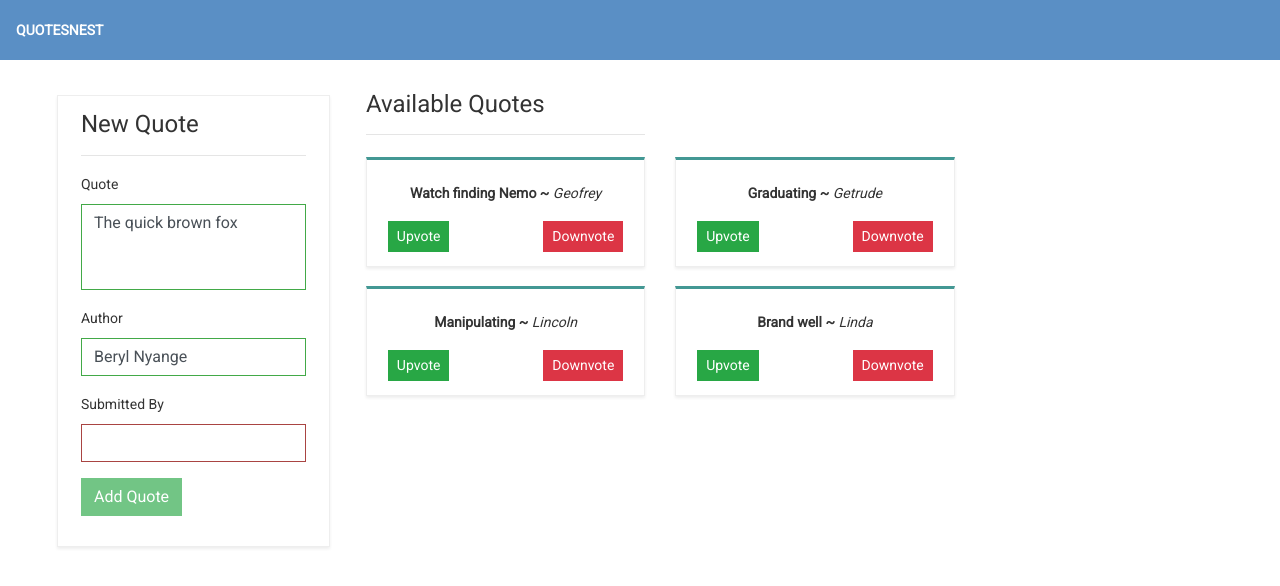
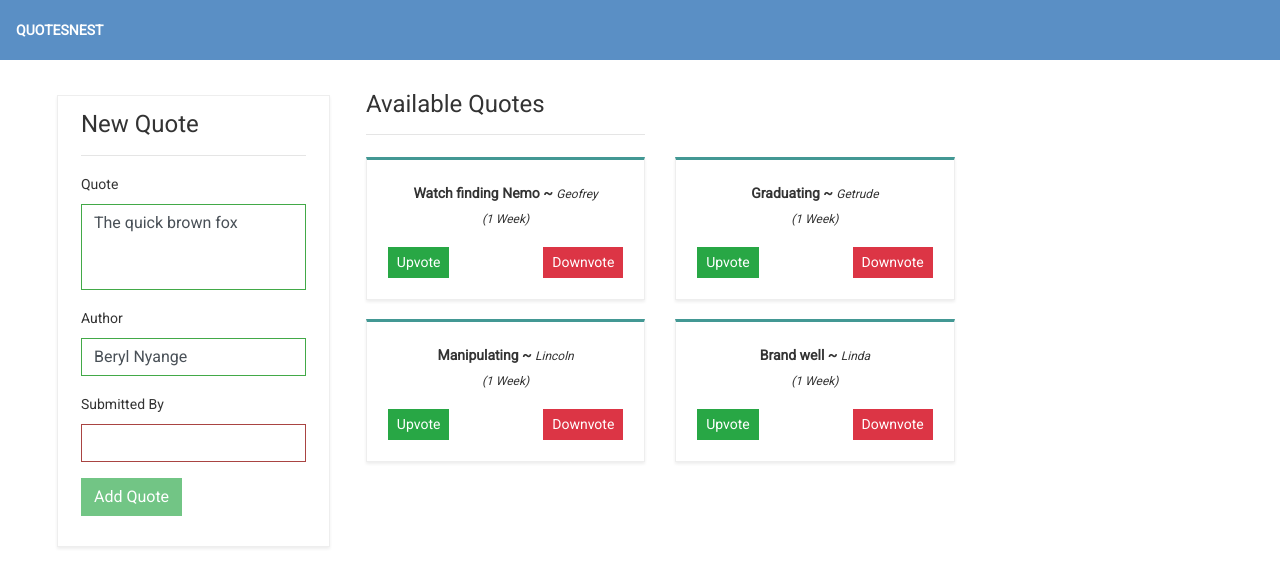
Before and after one commit to kelvinMakamu/quotesNest, an Angular app: page / in a window 1280 px wide. Shown: the top 586 px of the page. Built offline with nearby package versions, Linux system fonts and the light colour scheme.

Commit message:
Modifies QuoteComponent Template and style files, updates the UI

```diff
--- a/src/app/quote/quote.component.css
+++ b/src/app/quote/quote.component.css
@@ -1,35 +1,36 @@
 .quote-card{
     width: 100%;
+    height: auto;
+    line-height: 24px;
     border-radius: 4px;
+    margin: 2% 2% 5% 0%;
+    background-color: #fff;
     border: 1px solid #eee;
+    padding: 7.5% 7.5% 7.5% 7.5%;
     border-top:3px solid #439894;
     box-shadow: 0px 2px 3px #eee;
-    background-color: #fff;
-    margin: 2% 2% 5% 0%;
-    padding: 7.5% 7.5% 7.5% 7.5%;
     transition: all 0.2s ease-in-out;
-    line-height: 24px;
 }
 
-.quote-card .quote-header p{
+.quote-header p{
     font-weight: 600;
     text-align: center;
 }
 
-cite{
+cite,.elapsed-duration,.quote-details{
+    font-size: 12px;
+    font-style: italic;
     font-weight: lighter;
 }
 
-.quote-details{
-    display: none;
-    margin-top:3%;
-    padding:3% 3% 3% 3%;
+.spacer{
+    clear: both;
 }
 
 .upvote, .submitted-by{
-    float:left;
+    float: left;
 }
 
 .downvote, .date-submitted{
-    float:right;
+    float: right;
 }
--- a/src/app/quote/quote.component.html
+++ b/src/app/quote/quote.component.html
@@ -8,22 +8,26 @@
     <div class="col-md-6 col-lg-6 col-sm-12" *ngFor='let quote of quotes'>
         <div class="quote-card">
             <div class="quote-header">
-                <p>{{quote.quote}}  &#x7e; <cite>{{quote.author}}</cite></p>
+                <p>
+                    {{quote.quote}}  &#x7e; <cite>{{quote.author}}</cite><br/>
+                    <span class="elapsed-duration">(1 Week)</span>
+                </p>
                 <div class="quote-votes">
-                    <button class="upvote btn btn-success btn-sm">Upvote</button>
-                    <button class="downvote btn btn-danger btn-sm">Downvote</button>
+                    <button class="upvote btn btn-success btn-sm" (click)='upvoteQuote()'>Upvote</button>
+                    <button class="downvote btn btn-danger btn-sm" (click)='downvoteQuote()'>Downvote</button>
                 </div>
+                <div class="spacer"></div>
             </div>
-            <div><br/></div>
-            <div class="quote-details">
+
+            <div class="quote-details spacer" style="display: none;">
+                <p>
+                    <span class="submitted-by">{{quote.upvotes}} Upvotes</span>
+                    <span class="date-submitted">{{quote.downvotes}} Downvotes</span>
+                </p>
+                <div class="spacer"></div>
                 <p>
                     <span class="submitted-by">By: {{quote.submitted_by}}</span>
                     <span class="date-submitted">{{quote.created_at| date}}</span>
-                </p>
-                <div><br/></div>
-                <p>
-                    <span class="submitted-by">{{quote.upvotes}} Upvotes</span>
-                    <span class="date-submitted">{{quote.downvotes}} Downvotes</span>
                 </p>
             </div>
         </div>
--- a/src/app/quote/quote.component.ts
+++ b/src/app/quote/quote.component.ts
@@ -7,6 +7,7 @@ import { Quote } from '../quote';
   templateUrl: './quote.component.html',
   styleUrls: ['./quote.component.css']
 })
+
 export class QuoteComponent implements OnInit {
 
   quotes: Quote[] = [
@@ -28,6 +29,14 @@ export class QuoteComponent implements OnInit {
     this.quotes.reverse();
   }
 
+  upvoteQuote(){
+    alert('UPvoted');
+  }
+
+  downvoteQuote(){
+    alert('Downvoted');
+  }
+
   constructor() { }
 
   ngOnInit(): void {
```
